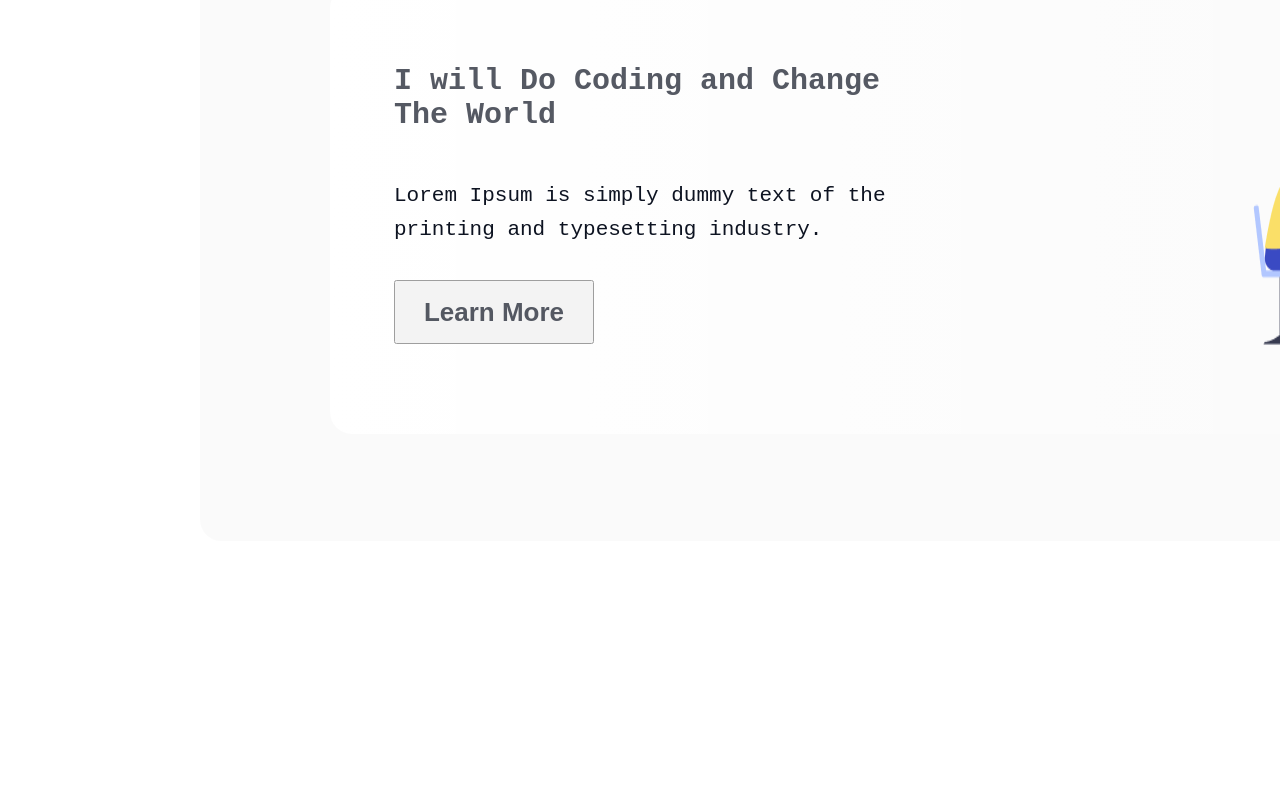
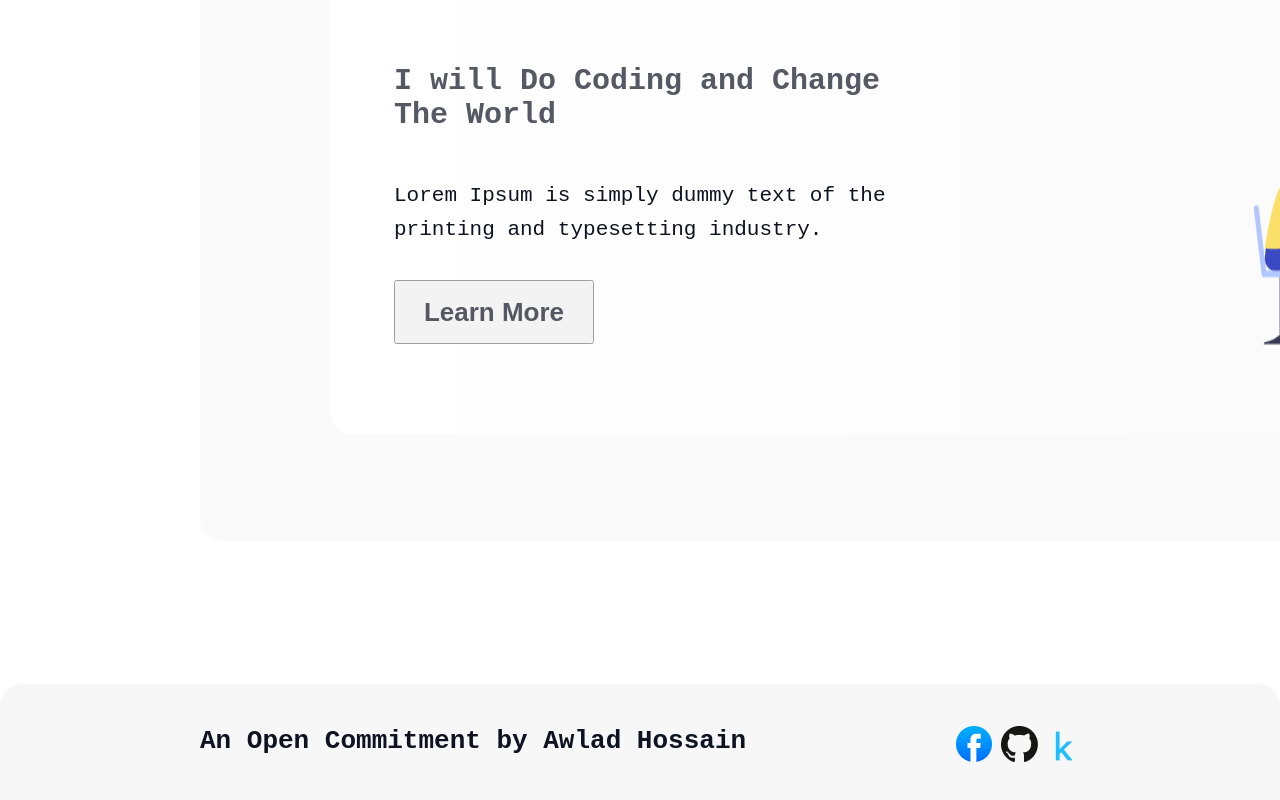
Before and after one commit to Jakaria425/assignment-1, a plain HTML site: page index.html in a window 1280 px wide. Shown: the part 2468-3268 px from the top of the page. Before the commit the page ends 3152 px from the top, so only its background shows below. Drawn offline with Linux system fonts and the light colour scheme; a web font is replaced by a local one.

Commit message:
add footer

```diff
--- a/index.html
+++ b/index.html
@@ -14,7 +14,7 @@
     </nav>
     <header class="header">
         <div class="header-container">
-            <img src="/asets/group.png"  alt="">
+            <img src="/asets/group.png">
             <h1>"In the near future, I hope to become a <br>Developer.</h1>
             <p>Lorem Ipsum is simply dummy text of the printing and typesetting
                 industry. Lorem Ipsum has been the industry's standard dummy text.</p>
@@ -61,6 +61,13 @@
             </div>
         </section>
     </main>
-    <footer class="footer"></footer>
+    <footer id="footer">
+        <h3>An Open Commitment by Awlad Hossain</h3>
+        <div>
+            <a href="https://www.facebook.com/jakaria.mondol.10/"><img src="asets/facebook.png" alt=""></a>
+            <a href="https://github.com/Jakaria425"><img src="asets/github.png" alt=""></a>
+            <a href="https://www.kaggle.com/jakariahossain"><img src="asets/kagle.png" alt=""></a>
+        </div>
+    </footer>
 </body>
 </html>
--- a/style/style.css
+++ b/style/style.css
@@ -191,3 +191,23 @@
     line-height: 229px;
 
 }
+
+
+#footer{
+    /* Frame 21 */
+    position: absolute;
+    width: 100%;
+    height: 134px;
+    display: flex;
+    justify-content: center;
+    justify-content: space-between;
+    padding: 42px 200px;
+    border-radius: 21px;
+    background: rgba(13, 19, 33, 0.03);
+}
+#footer>h3{
+    color: rgb(13, 19, 33);
+    font-size: 26px;
+    font-weight: 700;
+    text-align: center;
+}
```
Also changed, not shown: asets/kagle.png (added).
